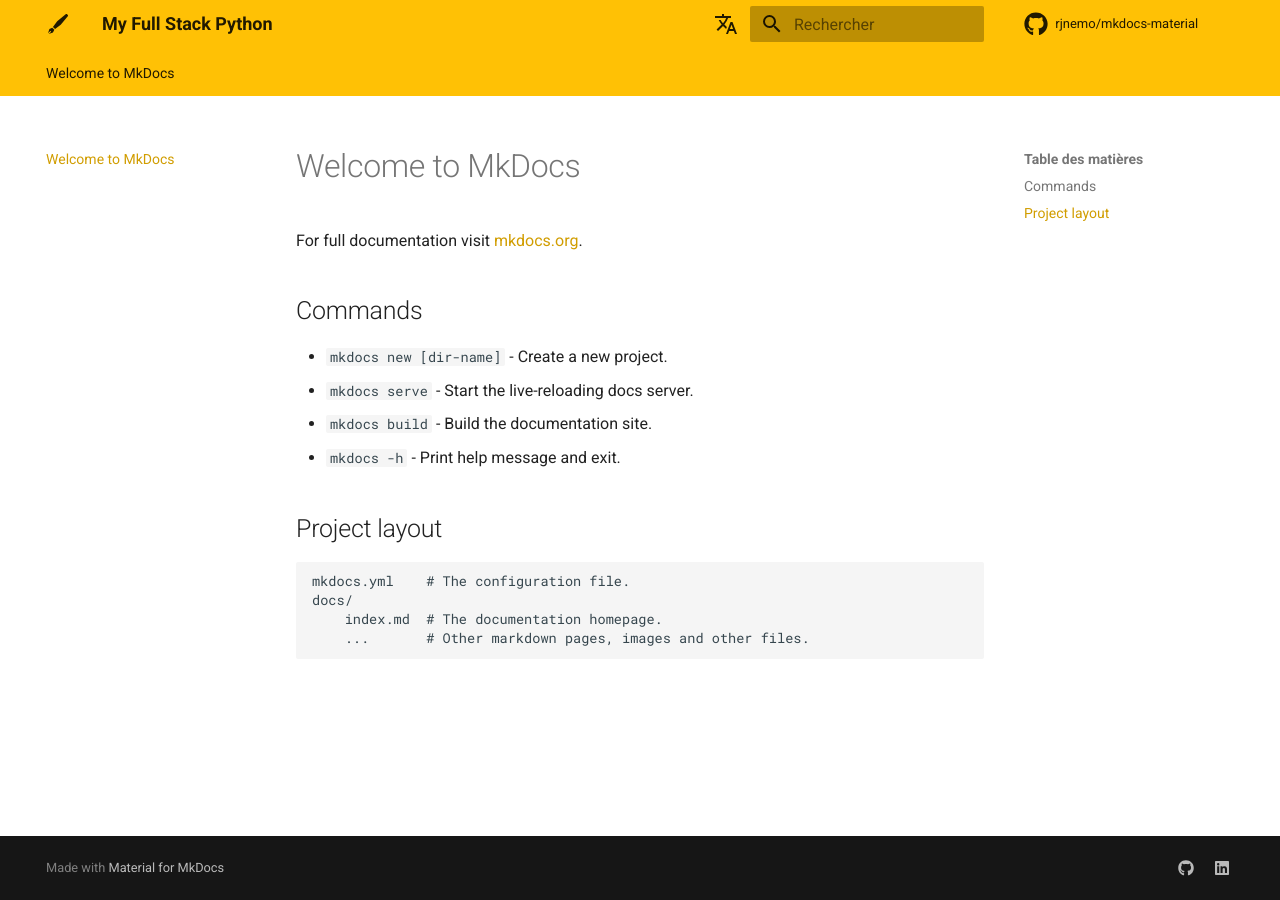
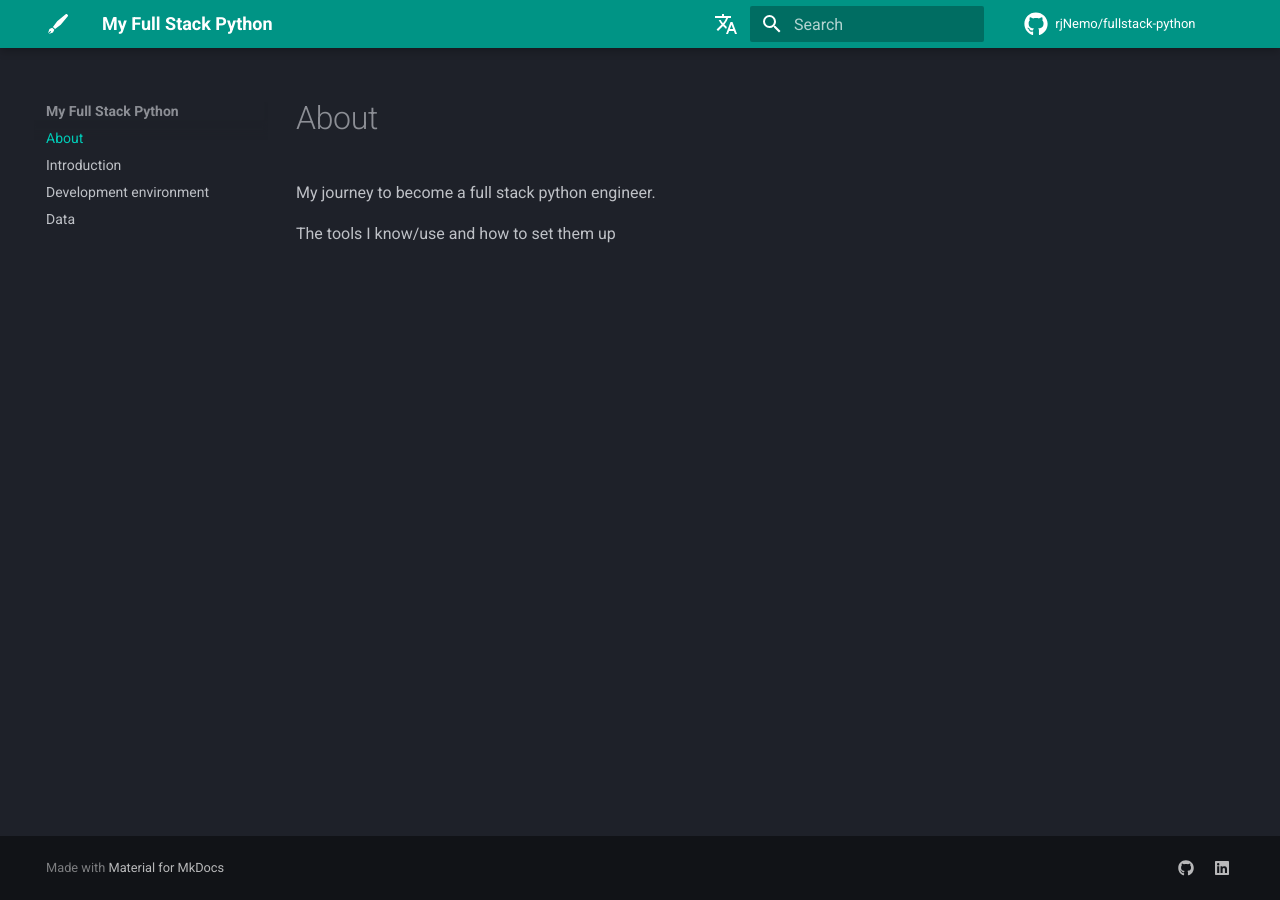
Before and after one commit to rjNemo/fullstack-python, an MkDocs documentation site: the page built from docs/index.md, in a window 1280 px wide. Built offline with MkDocs 1.6.1 and Material for MkDocs 9.7.7, drawn with Linux system fonts in a browser that asks for light colours; comment, search, counter and statistics services are not loaded.

Commit message:
add skeleton files

```diff
--- a/docs/index.md
+++ b/docs/index.md
@@ -1,17 +1,5 @@
-# Welcome to MkDocs
+# About
 
-For full documentation visit [mkdocs.org](https://www.mkdocs.org).
+My journey to become a full stack python engineer.
 
-## Commands
-
-* `mkdocs new [dir-name]` - Create a new project.
-* `mkdocs serve` - Start the live-reloading docs server.
-* `mkdocs build` - Build the documentation site.
-* `mkdocs -h` - Print help message and exit.
-
-## Project layout
-
-    mkdocs.yml    # The configuration file.
-    docs/
-        index.md  # The documentation homepage.
-        ...       # Other markdown pages, images and other files.
+The tools I know/use and how to set them up
--- a/mkdocs.yml
+++ b/mkdocs.yml
@@ -1,22 +1,23 @@
 site_name: My Full Stack Python
-repo_url: https://github.com/rjnemo/mkdocs-material
-repo_name: rjnemo/mkdocs-material
+repo_url: https://github.com/rjNemo/fullstack-python
+repo_name: rjNemo/fullstack-python
 theme:
   name: material
   palette:
-    scheme: preference
-    primary: amber
-    accent: red
+    scheme: slate
+    primary: teal
+    accent: lime
   font:
     text: Roboto
-  language: fr
+  language: en
   icon:
     logo: material/fountain-pen
     repo: fontawesome/brands/github
   features:
     - navigation.instant
-    - navigation.tabs
+#    - navigation.tabs
     - header.autohide
+    - navigation.top
 extra:
   alternate:
     # Switch to English
@@ -32,3 +33,8 @@ extra:
       link: https://github.com/rjnemo
     - icon: fontawesome/brands/linkedin
       link: https://www.linkedin.com/in/ruidy-nemausat-522b4069/
+nav:
+  - index.md
+  - introduction.md
+  - development-environment.md
+  - data.md
```
Also changed, not shown: README.md (+2 -0 lines), docs/data.md (added, +26 -0 lines), docs/development-environment.md (added, +17 -0 lines), docs/introduction.md (added, +5 -0 lines), docs/web-development.md (added, +62 -0 lines), 2 other files.
